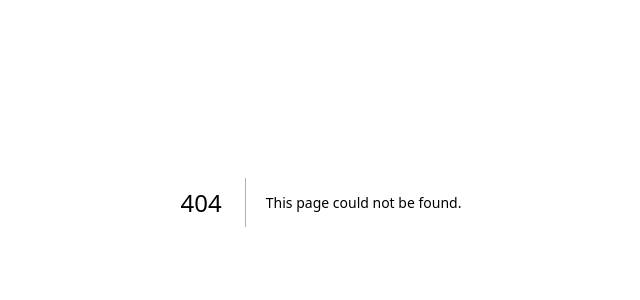
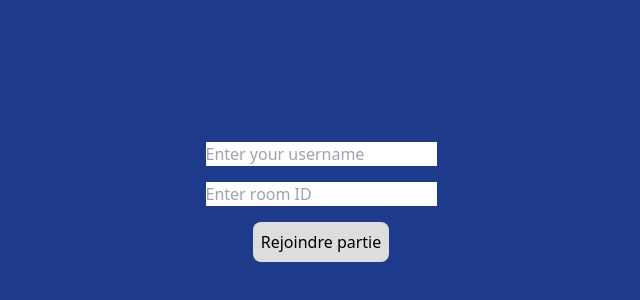
Before and after one commit to AlbyonHokwin/slapgame_frontend, a Next.js app: page /joinGame in a window 1280 px wide. Before the commit this address had no page. Shown: the part 198-498 px from the top of the page, without its empty margins (319-959 px from the left). Built offline with nearby package versions, Linux system fonts and the light colour scheme; no server answers.

Commit message:
create page

```diff
--- /dev/null
+++ b/src/components/prototypes/JoinGame.tsx
@@ -0,0 +1,55 @@
+import React, { useEffect, useState } from 'react'
+import Layout from '../layouts/Layout'
+import { useAppDispatch } from '@/hooks/reduxHooks';
+import { useRouter } from 'next/router';
+import { addUsername } from '@/reducers/user';
+import socket from '@/utils/socket';
+
+function JoinGame() {
+  const [username, setUsername] = useState<string>('');
+  const [roomId, setRoomId] = useState<string>('');
+  const router = useRouter();
+  const dispatch = useAppDispatch();
+
+  useEffect(() => {
+    socket.disconnect();
+  }, []);
+
+  const handleClickOnJoinGame = () => {
+    if (username && roomId) {
+      socket.auth = { username, roomId };
+      socket.connect();
+
+      socket.on('connect', () => {
+        dispatch(addUsername(username));
+        router.push('/lobby');
+      });
+
+      socket.on('connect_error', () => {
+        alert('Error occured, please try again');
+      });
+    }
+  }
+
+  return (
+    <Layout title='New game' description='Create a new slap game'>
+      <div className='page gap-4'>
+        <input
+          type='text'
+          placeholder='Enter your username'
+          onChange={e => setUsername(e.target.value)}
+          value={username} />
+
+        <input
+          type='text'
+          placeholder='Enter room ID'
+          onChange={e => setRoomId(e.target.value)}
+          value={roomId} />
+
+        <button className='btn' onClick={handleClickOnJoinGame}>Rejoindre partie</button>
+      </div>
+    </Layout>
+  )
+}
+
+export default JoinGame
--- /dev/null
+++ b/src/pages/joinGame.tsx
@@ -0,0 +1,8 @@
+import React from 'react';
+import JoinGame from '@/components/prototypes/JoinGame';
+
+export default function JoinGamePage() {
+  return (
+    <JoinGame />
+  );
+};
```
